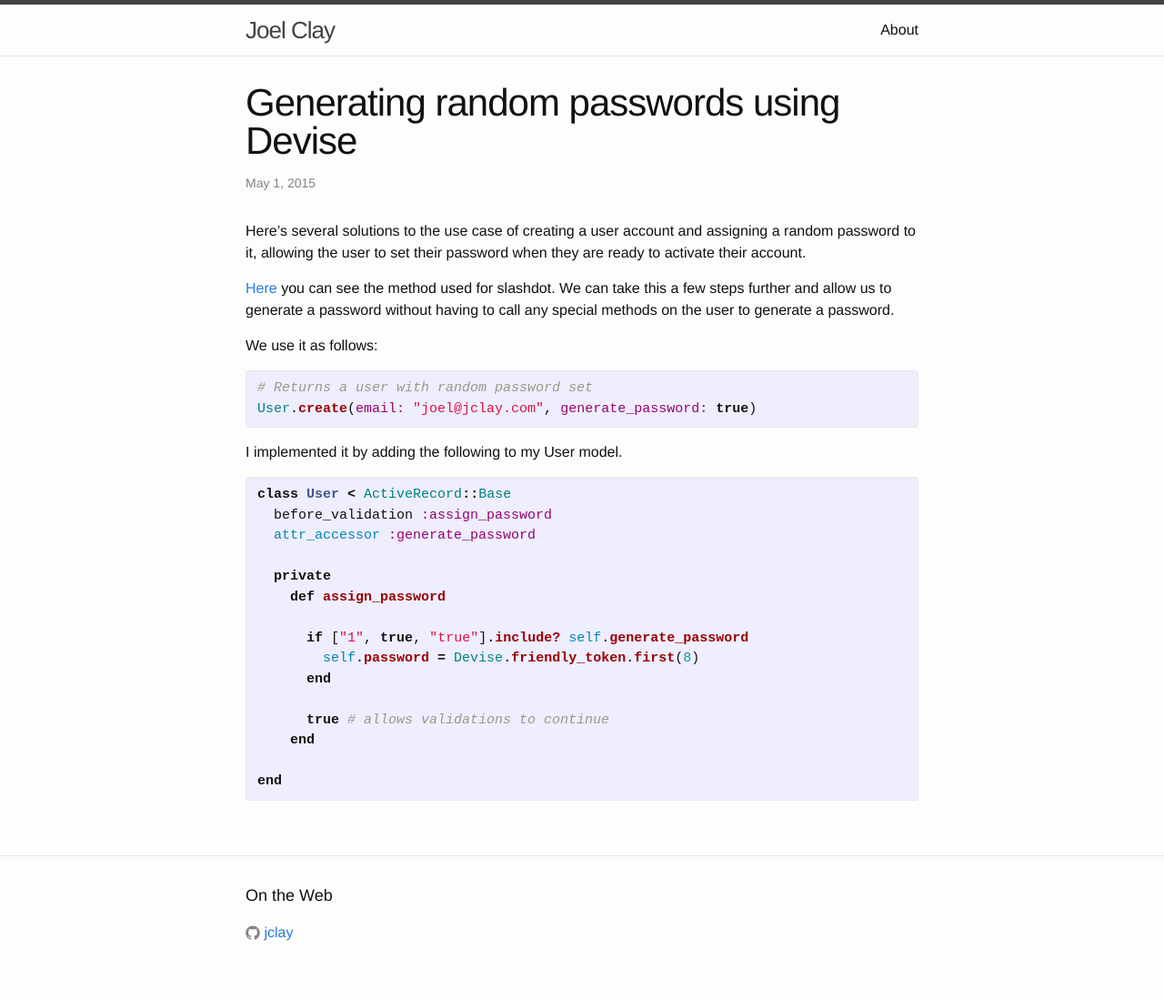
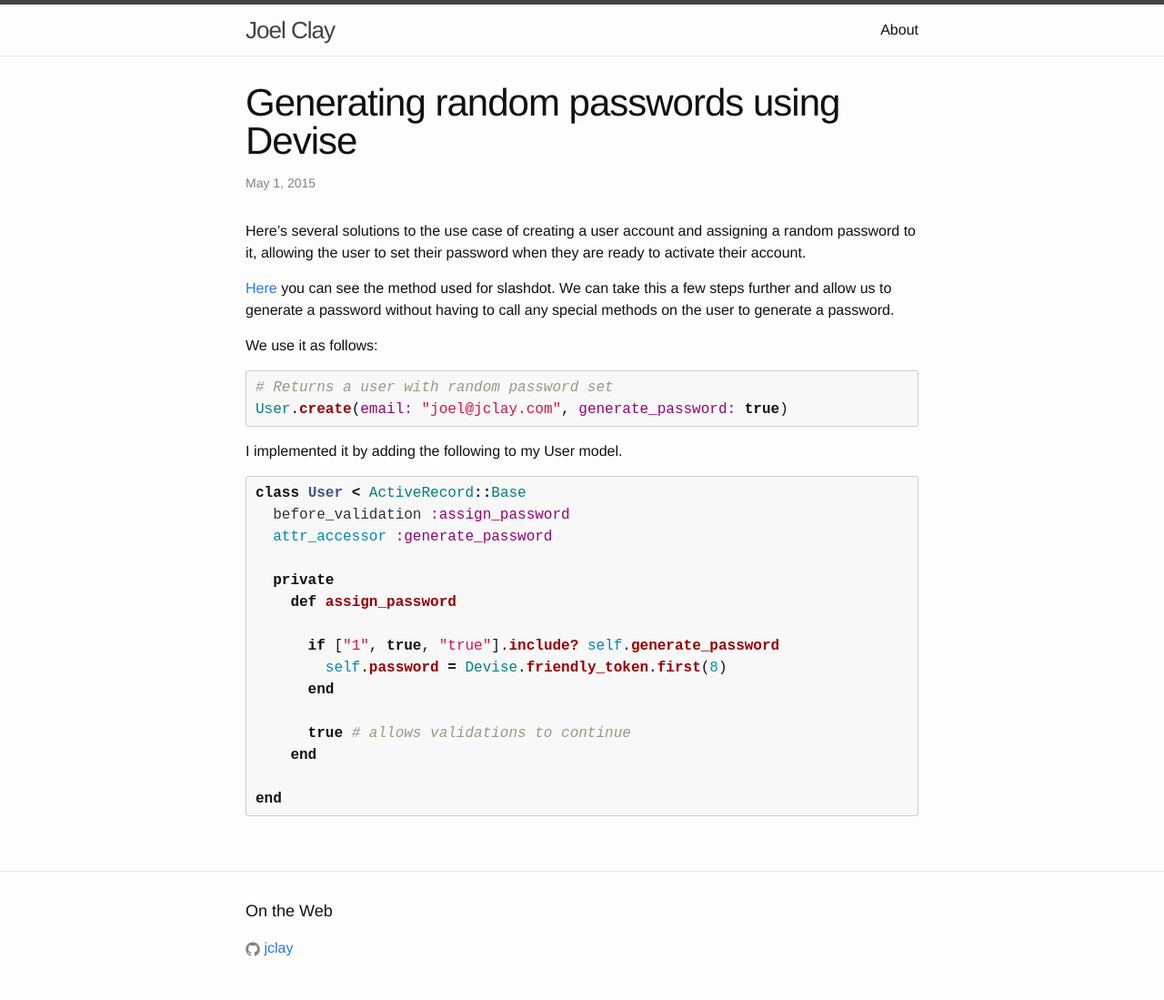
Before and after one commit to jclay/jclay.github.io, a Jekyll site: the page built from _posts/2015-08-04-generating-passwords-devise.markdown, in a window 1280 px wide. Shown: the whole page at 91% size. Built offline with Jekyll 4.4.1, drawn with Linux system fonts in a browser that asks for light colours.

Commit message:
updating syntax highlighting styles

```diff
--- a/_config.yml
+++ b/_config.yml
@@ -8,6 +8,7 @@ description: > # this means to ignore newlines until "baseurl:"
 baseurl: "" # the subpath of your site, e.g. /blog/
 url: "http://jclay.github.io" # the base hostname & protocol for your site
 github_username:  jclay
+highlighter: pygments
 
 # Build settings
 markdown: kramdown
--- a/_sass/_base.scss
+++ b/_sass/_base.scss
@@ -125,13 +125,13 @@ blockquote {
 /**
  * Code formatting
  */
-pre,
-code {
-    font-size: 15px;
-    border: 1px solid $grey-color-light;
-    border-radius: 3px;
-    background-color: #eef;
-}
+// pre,
+// code {
+//     font-size: 15px;
+//     border: 1px solid $grey-color-light;
+//     border-radius: 3px;
+//     background-color: #eef;
+// }
 
 code {
     padding: 1px 5px;
--- /dev/null
+++ b/_sass/_github-style-syntax.scss
@@ -0,0 +1,83 @@
+/* syntax.css */
+
+/* to make lines scroll instead of wrap */
+/* from http://stackoverflow.com/a/23393920 */
+
+.highlight pre code * {
+  white-space: nowrap;    // this sets all children inside to nowrap
+}
+
+.highlight pre {
+  overflow-x: auto;       // this sets the scrolling in x
+}
+
+.highlight pre code {
+  white-space: pre;       // forces <code> to respect <pre> formatting
+}
+
+/* github style pygments theme for jekyll */
+/* from https://github.com/aahan/pygments-github-style */
+
+.highlight pre, pre, .highlight .hll { background-color: #f8f8f8; border: 1px solid #ccc; padding: 6px 10px; border-radius: 3px; }
+.highlight .c { color: #999988; font-style: italic; }
+.highlight .err { color: #a61717; background-color: #e3d2d2; }
+.highlight .k { font-weight: bold; }
+.highlight .o { font-weight: bold; }
+.highlight .cm { color: #999988; font-style: italic; }
+.highlight .cp { color: #999999; font-weight: bold; }
+.highlight .c1 { color: #999988; font-style: italic; }
+.highlight .cs { color: #999999; font-weight: bold; font-style: italic; }
+.highlight .gd { color: #000000; background-color: #ffdddd; }
+.highlight .gd .x { color: #000000; background-color: #ffaaaa; }
+.highlight .ge { font-style: italic; }
+.highlight .gr { color: #aa0000; }
+.highlight .gh { color: #999999; }
+.highlight .gi { color: #000000; background-color: #ddffdd; }
+.highlight .gi .x { color: #000000; background-color: #aaffaa; }
+.highlight .go { color: #888888; }
+.highlight .gp { color: #555555; }
+.highlight .gs { font-weight: bold; }
+.highlight .gu { color: #800080; font-weight: bold; }
+.highlight .gt { color: #aa0000; }
+.highlight .kc { font-weight: bold; }
+.highlight .kd { font-weight: bold; }
+.highlight .kn { font-weight: bold; }
+.highlight .kp { font-weight: bold; }
+.highlight .kr { font-weight: bold; }
+.highlight .kt { color: #445588; font-weight: bold; }
+.highlight .m { color: #009999; }
+.highlight .s { color: #dd1144; }
+.highlight .n { color: #333333; }
+.highlight .na { color: teal; }
+.highlight .nb { color: #0086b3; }
+.highlight .nc { color: #445588; font-weight: bold; }
+.highlight .no { color: teal; }
+.highlight .ni { color: purple; }
+.highlight .ne { color: #990000; font-weight: bold; }
+.highlight .nf { color: #990000; font-weight: bold; }
+.highlight .nn { color: #555555; }
+.highlight .nt { color: navy; }
+.highlight .nv { color: teal; }
+.highlight .ow { font-weight: bold; }
+.highlight .w { color: #bbbbbb; }
+.highlight .mf { color: #009999; }
+.highlight .mh { color: #009999; }
+.highlight .mi { color: #009999; }
+.highlight .mo { color: #009999; }
+.highlight .sb { color: #dd1144; }
+.highlight .sc { color: #dd1144; }
+.highlight .sd { color: #dd1144; }
+.highlight .s2 { color: #dd1144; }
+.highlight .se { color: #dd1144; }
+.highlight .sh { color: #dd1144; }
+.highlight .si { color: #dd1144; }
+.highlight .sx { color: #dd1144; }
+.highlight .sr { color: #009926; }
+.highlight .s1 { color: #dd1144; }
+.highlight .ss { color: #990073; }
+.highlight .bp { color: #999999; }
+.highlight .vc { color: teal; }
+.highlight .vg { color: teal; }
+.highlight .vi { color: teal; }
+.highlight .il { color: #009999; }
+.highlight .gc { color: #999; background-color: #EAF2F5; }
--- a/css/main.scss
+++ b/css/main.scss
@@ -45,5 +45,5 @@ $on-laptop:        800px;
 @import
         "base",
         "layout",
-        "syntax-highlighting"
+        "github-style-syntax"
 ;
```
Also changed, not shown: _sass/_original-syntax-highlighting.scss (renamed from _sass/_syntax-highlighting.scss).
